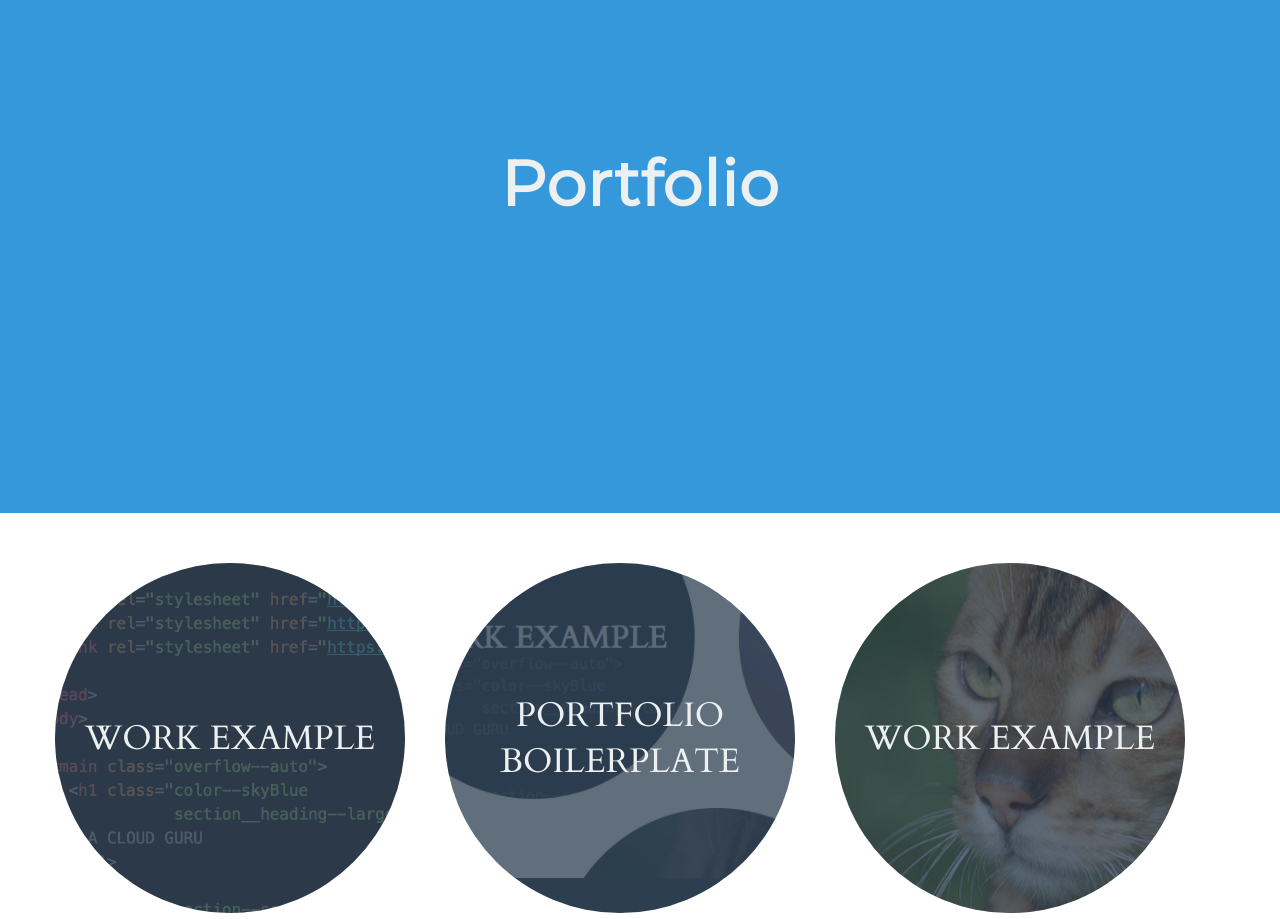
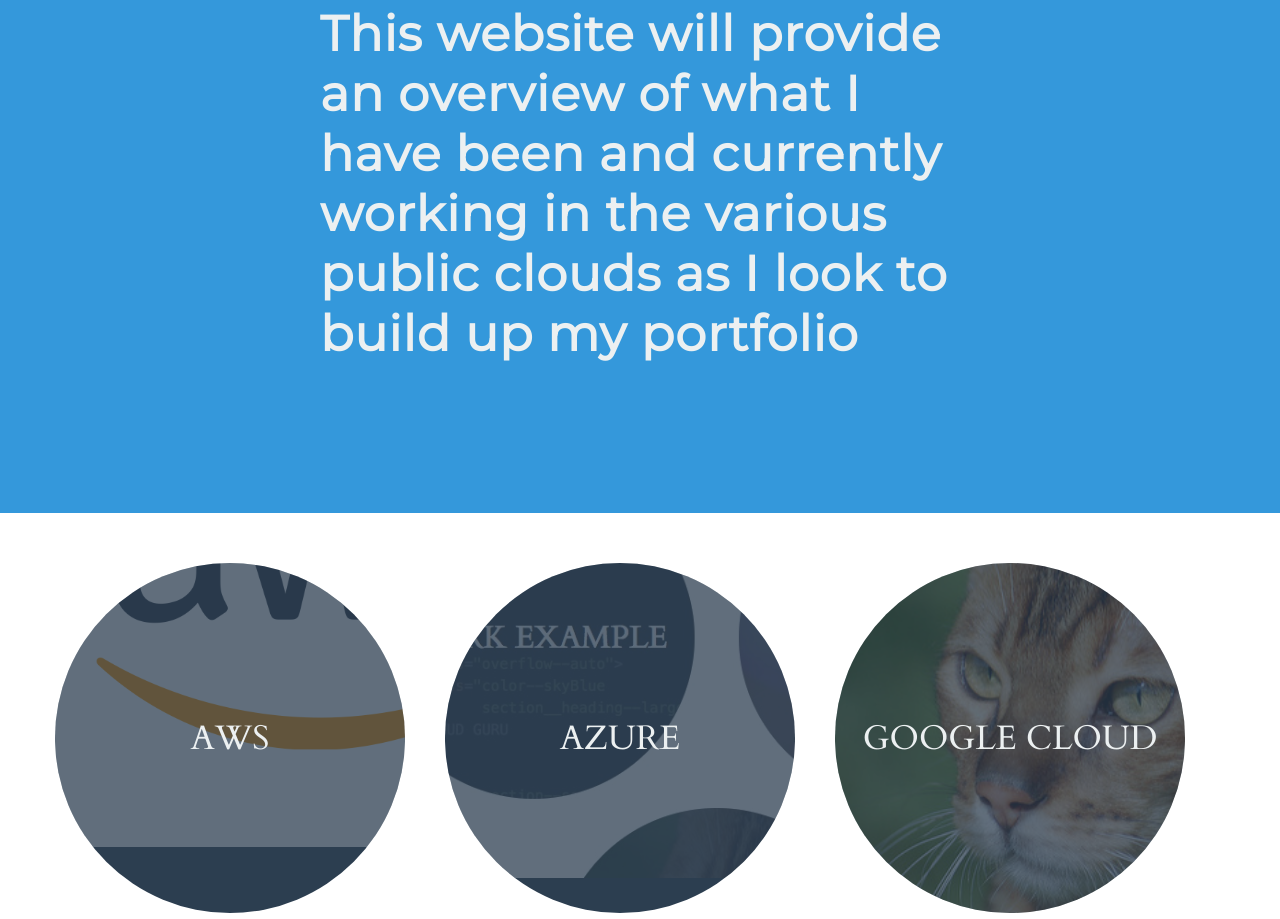
Before and after one commit to andypaterson40/my-portfolio, a React app: page / in a window 1280 px wide. Shown: the part 275-1194 px from the top of the page. Built offline with nearby package versions, Linux system fonts and the light colour scheme.

Commit message:
aws changes

```diff
--- a/index.html
+++ b/index.html
@@ -55,9 +55,10 @@
     </main>
 
     <section class="background--skyBlue section">
-      <h2 class="color--cloud margin--none section__text--centered">
-        Portfolio
-      </h2>
+      <h3 class="color--cloud margin--none section__text--centered">
+        This website will provide an overview of what I have been and currently working
+        in the various public clouds as I look to build up my portfolio
+      </h3>
     </section>
 
     <div id="example-work"></div>
@@ -70,8 +71,13 @@
 
     <section class="section section--alignCentered section--description">
       <p class="color--darkgrey section__description">
-        I am learning to code in the cloud! I like to work hard and learn new things.
-        I want to work for a company that will pay me to code in the cloud!
+        I am a Public Cloud SME and specialise in the following areas:
+        <ol style="list-style-type:disc">
+          <li>DevOps - Infrastructure As Code</li>
+          <li>Cloud Engineer</li>
+          <li>Cloud Architecture</li>
+          <li>Cloud Centre of Excellence</li>
+        </ol>
       </p>
 
     <script type="text/javascript" src="dist/bundle.js"></script>
--- a/js/main.js
+++ b/js/main.js
@@ -4,17 +4,17 @@
 
 const myWork = [
   {
-    'title': "Work Example",
+    'title': "AWS",
     'href': "https://example.com",
     'desc': "Lorem ipsum dolor sit amet, consectetur adipiscing elit, sed do eiusmod tempor incididunt ut labore et dolore magna aliqua. Ut enim ad minim veniam, quis nostrud exercitation ullamco laboris nisi ut aliquip ex ea commodo consequat. Duis aute irure dolor in reprehenderit in voluptate velit esse cillum dolore eu fugiat nulla pariatur. Excepteur sint occaecat cupidatat non proident, sunt in culpa qui officia deserunt mollit anim id est laborum",
     'image': {
-      'desc': "example screenshot of a project involving code",
-      'src': "images/example1.png",
+      'desc': "AWS logo",
+      'src': "images/aws_logo_smile.png",
       'comment': ""
     }
   },
   {
-    'title': "Portfolio Boilerplate",
+    'title': "Azure",
     'href': "https://example.com",
     'desc': "Lorem ipsum dolor sit amet, consectetur adipiscing elit, sed do eiusmod tempor incididunt ut labore et dolore magna aliqua. Ut enim ad minim veniam, quis nostrud exercitation ullamco laboris nisi ut aliquip ex ea commodo consequat. Duis aute irure dolor in reprehenderit in voluptate velit esse cillum dolore eu fugiat nulla pariatur. Excepteur sint occaecat cupidatat non proident, sunt in culpa qui officia deserunt mollit anim id est laborum",
     'image': {
@@ -24,7 +24,7 @@
     }
   },
   {
-    'title': "Work Example",
+    'title': "Google Cloud",
     'href': "https://example.com",
     'desc': "Lorem ipsum dolor sit amet, consectetur adipiscing elit, sed do eiusmod tempor incididunt ut labore et dolore magna aliqua. Ut enim ad minim veniam, quis nostrud exercitation ullamco laboris nisi ut aliquip ex ea commodo consequat. Duis aute irure dolor in reprehenderit in voluptate velit esse cillum dolore eu fugiat nulla pariatur. Excepteur sint occaecat cupidatat non proident, sunt in culpa qui officia deserunt mollit anim id est laborum",
     'image': {
```
Also changed, not shown: __tests__/test-example-work.js (+3 -3 lines), README.md, images/aws_logo_smile.png (added).
